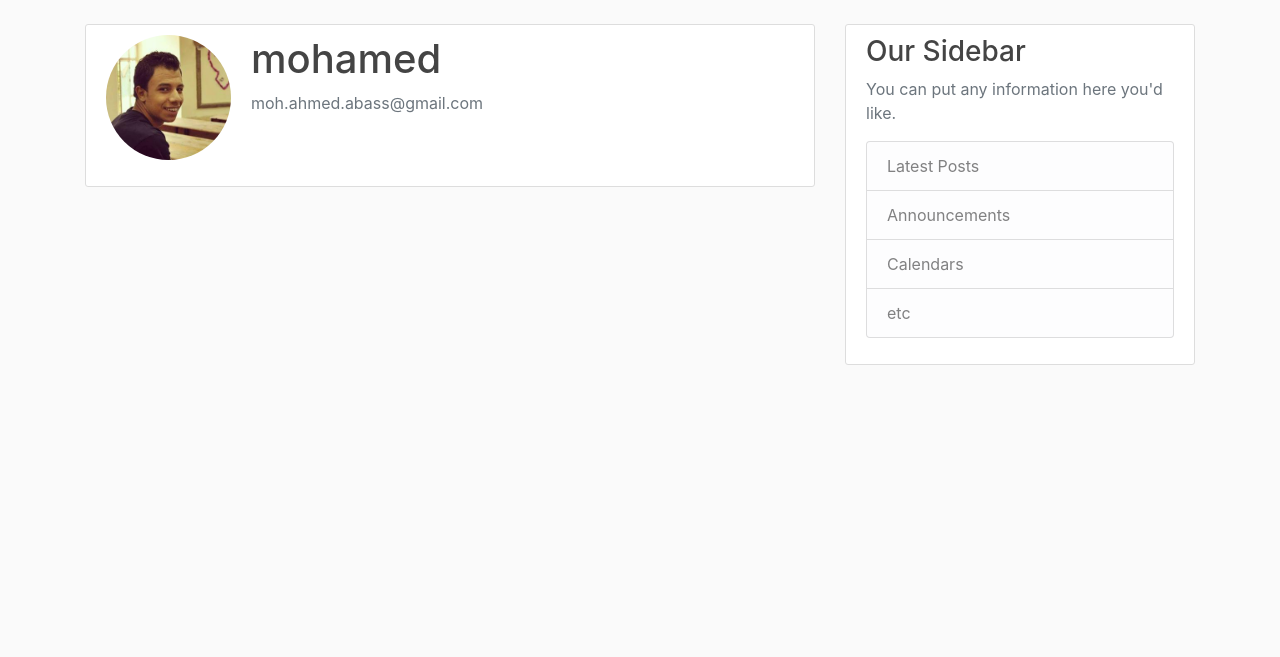
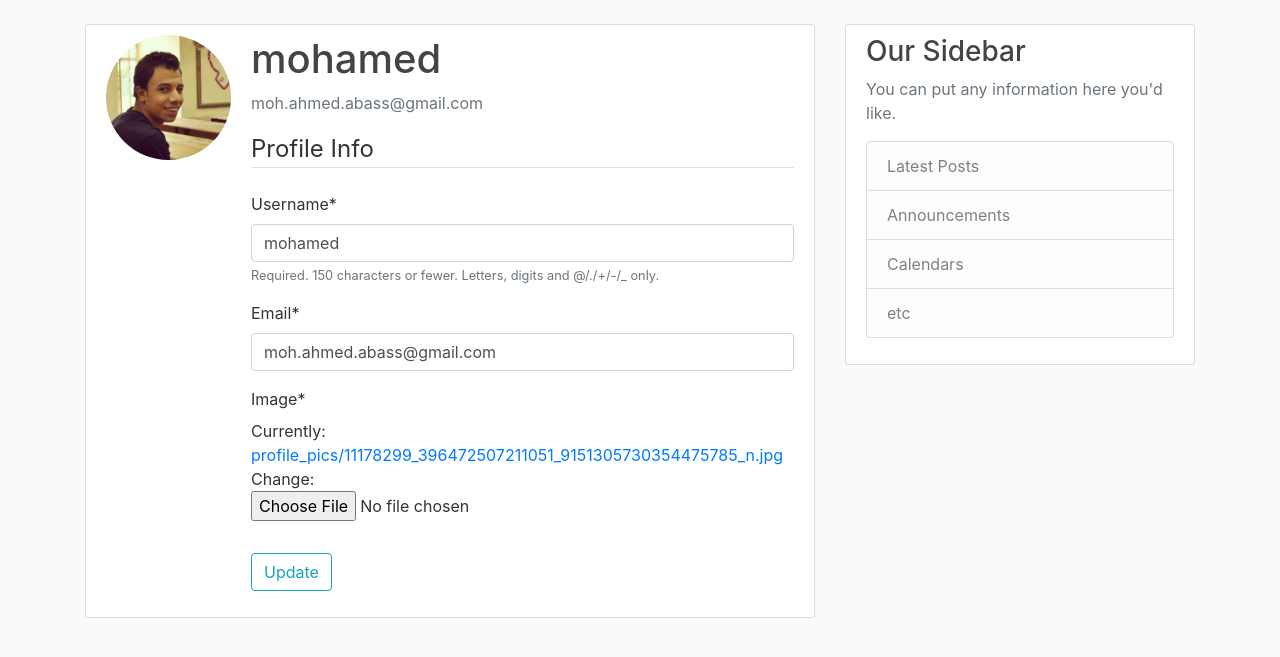
Before and after one commit to MohamedAhmed7/Django_Blog, a Django app: page /profile/ in a window 1280 px wide. Shown: the part 56-713 px from the top of the page. Run offline with Django 3.2, Linux system fonts and the light colour scheme; a user stored in the database is signed in; data comes from the database, SQL or seed files in the repository; both versions use the stored data as it was after the commit; some libraries are stand-ins or nearby versions.

Commit message:
update user profile done

```diff
--- a/blog/templates/blog/home.html
+++ b/blog/templates/blog/home.html
@@ -2,10 +2,11 @@
 {% block content %}
     {% for post in posts %}
         <article class="media content-section">
+         <img class="rounded-circle article-img" src="{{user.profile.image.url}}">
           <div class="media-body">
             <div class="article-metadata">
               <a class="mr-2" href="#">{{ post.author }}</a>
-              <small class="text-muted">{{ post.date_posted|date:"N d, Y g:m" }}</small>
+              <small class="text-muted">posted at {{ post.date_posted|date:"N d, Y g:m" }}</small>
             </div>
             <h2><a class="article-title" href="#">{{ post.title }}</a></h2>
             <p class="article-content">{{ post.content }}</p>
--- a/django_project/urls.py
+++ b/django_project/urls.py
@@ -26,6 +26,7 @@ urlpatterns = [
     path('',include('blog.urls')),
 ]
 
+# to handle the file system to save profile pictures
 from django.conf.urls.static import static
 from django.conf import settings
 if settings.DEBUG:
--- a/users/forms.py
+++ b/users/forms.py
@@ -1,12 +1,22 @@
 from django import forms
 from django.contrib.auth.models import User
 from django.contrib.auth.forms import UserCreationForm
-
+from .models import profile
 class UserRegisterForm(UserCreationForm):
     # one additional field
     email = forms.EmailField()
-
-    # the model to be linked to and thee fields
+    # the model to be linked to and the fields to be shown
     class Meta:
         model = User
         fields = ['username', 'email', 'password1', 'password2']
+# to update username and email
+class UserUpdateForm(forms.ModelForm):
+    email = forms.EmailField()
+    class Meta:
+        model = User
+        fields = ['username', 'email']
+# to update profile image
+class ProfileUpdateForm(forms.ModelForm):
+    class Meta:
+        model = profile
+        fields = ['image']
--- a/users/models.py
+++ b/users/models.py
@@ -1,9 +1,19 @@
 from django.db import models
 from django.contrib.auth.models import User
-
+from PIL import Image
 class profile(models.Model):
     user = models.OneToOneField(User, on_delete= models.CASCADE)
     image = models.ImageField(default='default.jpg', upload_to='profile_pics')
 
     def __str__(self):
         return f'{self.user.username} Profile'
+
+    # override the save method to resize the uploaded image
+    def save(self):
+        super().save()
+        # override the uploaded image if resizing is needed
+        img = Image.open(self.image.path)
+        if img.width > 300 or img.height > 300:
+            output_size = (300, 300)
+            img.thumbnail(output_size)
+            img.save(self.image.path)
--- a/users/templates/users/profile.html
+++ b/users/templates/users/profile.html
@@ -7,6 +7,18 @@
          <div class="media-body">
             <h2 class="account-heading">{{ user.username}}</h2>
             <p class="text-secondary">{{ user.email }}</p>
+            <form method="POST" enctype="multipart/form-data">
+           {% csrf_token %}
+               <fieldset class="form-group">
+                   <legend class="border-bottom mb-4">Profile Info</legend>
+                   {{ u_form|crispy }}
+                  {{ p_form|crispy}}
+               </fieldset>
+               <div class="form-group">
+                   <button class="btn btn-outline-info" type="submit">Update</button>
+               </div>
+           </form>
+
          </div>
       </div>
    </div>
--- a/users/views.py
+++ b/users/views.py
@@ -1,9 +1,9 @@
 from django.shortcuts import render, redirect
-from .forms import UserRegisterForm
+from .forms import UserRegisterForm, UserUpdateForm, ProfileUpdateForm
 from django.contrib import messages
 from django.contrib.auth.decorators import login_required
+import os
 # Create your views here.
-
 def register(request):
     if request.method == 'POST':
         form = UserRegisterForm(request.POST)
@@ -21,4 +21,26 @@ def register(request):
 
 @login_required
 def profile(request):
-    return render(request, 'users/profile.html')
+    if request.method == 'POST':
+        old_img = request.user.profile.image.url
+        u_form = UserUpdateForm(request.POST, instance=request.user)
+        p_form = ProfileUpdateForm(request.POST, request.FILES,instance=request.user.profile)
+        if u_form.is_valid() and p_form.is_valid():
+            u_form.save()
+            try:
+                img_dir = os.getcwd() + old_img
+                os.remove(img_dir)
+            except:
+                print('error deleting old pic')
+            p_form.save()
+            messages.success(request, 'Your Account has been updated!')
+            return redirect('profile')
+    else:
+        u_form = UserUpdateForm(instance=request.user)
+        p_form = ProfileUpdateForm(instance=request.user.profile)
+    context = {
+        'u_form': u_form,
+        'p_form': p_form
+    }
+
+    return render(request, 'users/profile.html', context)
```
Also changed, not shown: db.sqlite3, media/default.jpg, media/profile_pics/11178299_396472507211051_9151305730354475785_n.jpg (added), media/profile_pics/13731676_1842482402654655_2228737357092052199_n.jpg (added), media/profile_pics/Mohamed.jpg (deleted), media/profile_pics/Mohamed_WNJPpXp.jpg (deleted), media/profile_pics/animal-avian-bird-53977.jpg (added).
